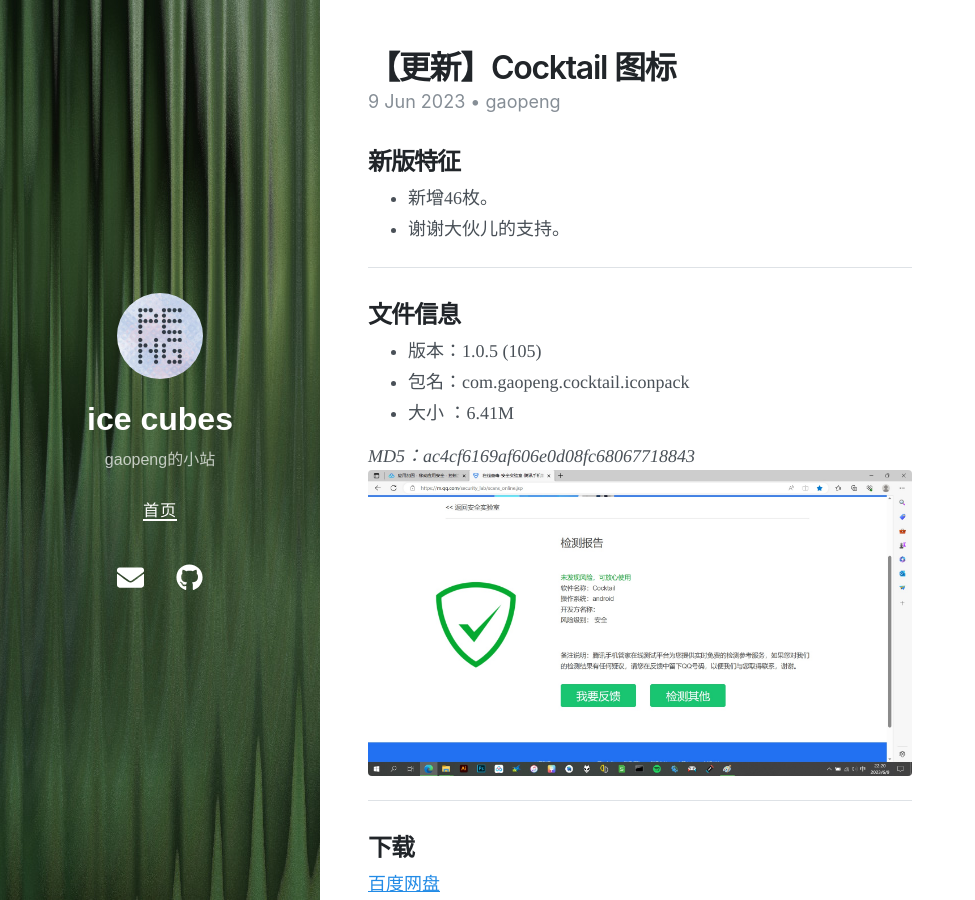
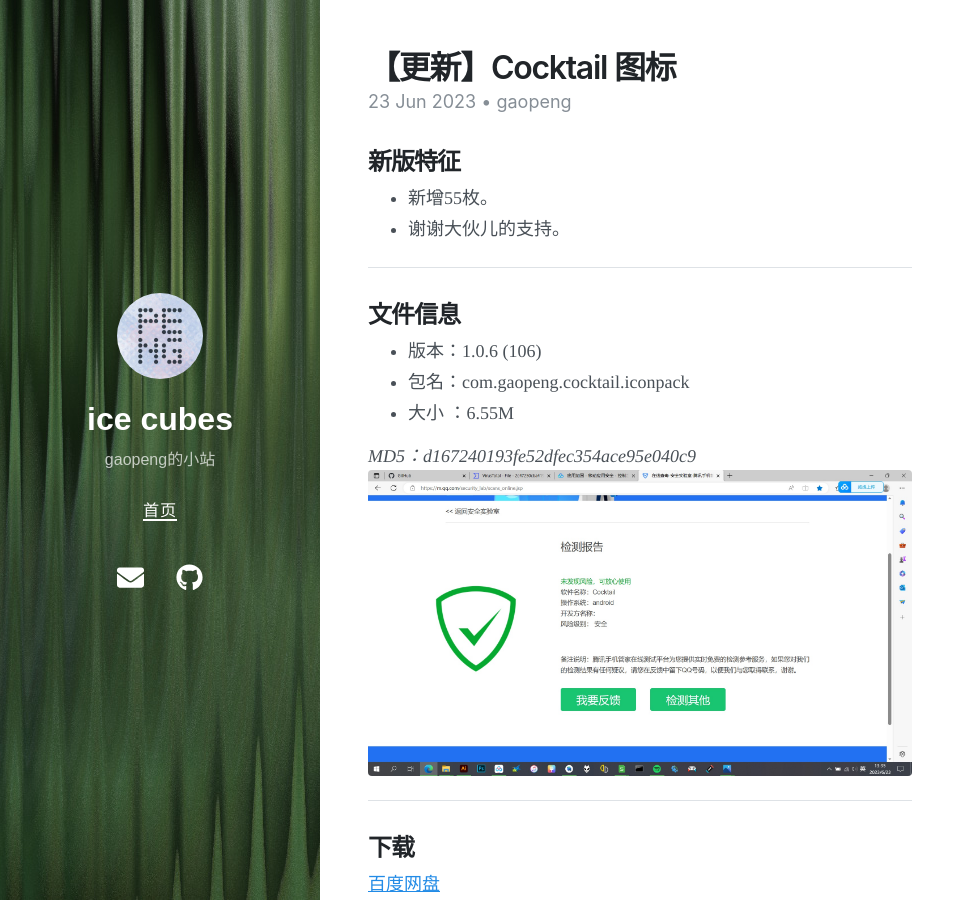
Before and after one commit to gaopengk/gaopengk.github.io, a Jekyll site: the page built from _posts/2023-06-23-【更新】Cocktail 图标.md, in a window 1280 px wide and 900 px high. Shown: the whole window, without its empty margins (0-975 px from the left). Built offline with Jekyll 4.4.1, drawn with Linux system fonts in a browser that asks for light colours; nearby versions of some CDN libraries.

Commit message:
Update and rename 2023-06-09-【更新】Cocktail 图标.md to 2023-06-23-【更新】Cocktail 图标.md

```diff
--- a/_posts/2023-06-09-【更新】Cocktail 图标.md
+++ b/_posts/2023-06-23-【更新】Cocktail 图标.md
@@ -1,23 +1,23 @@
 ---
 layout:     post
 title:      【更新】Cocktail 图标
-date:       2023-06-09 21:28 +0800
+date:       2023-06-23 12:37 +0800
 author:     gaopeng
 tags:       [图标包]
 ---
 ## 新版特征
-- 新增46枚。
+- 新增55枚。
 - 谢谢大伙儿的支持。
 
 ***
 
 ## 文件信息
-- 版本：1.0.5 (105)
+- 版本：1.0.6 (106)
 - 包名：com.gaopeng.cocktail.iconpack
-- 大小 ：6.41M
+- 大小 ：6.55M
 
-_MD5：ac4cf6169af606e0d08fc68067718843_
-<img src="https://gaopengk.github.io/imgs/cocktail_1.0.5.jpg"  width="100%">
+_MD5：d167240193fe52dfec354ace95e040c9_
+<img src="https://gaopengk.github.io/imgs/cocktail_1.0.6.jpg"  width="100%">
 
 ***
 
```
